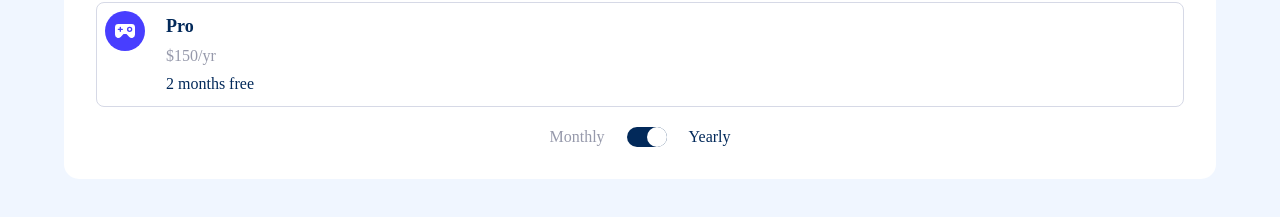
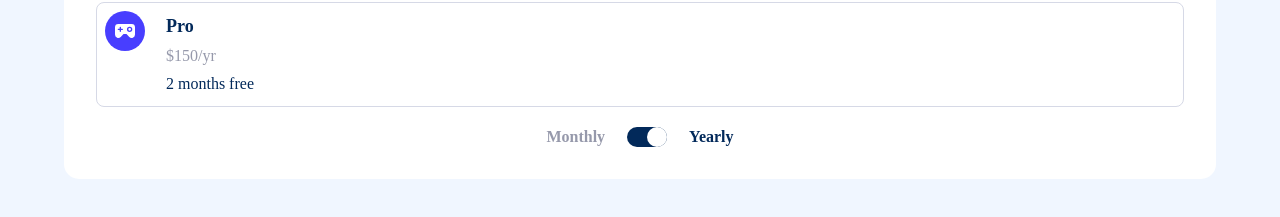
Before and after one commit to OrlandoLeyva/multi-step-form, a React (Vite) app: page /2 in a window 1280 px wide. Shown: the part 491-708 px from the top of the page. Built offline with nearby package versions, Linux system fonts and the light colour scheme.

Commit message:
billing-switcher styling

```diff
--- a/src/index.css
+++ b/src/index.css
@@ -252,6 +252,7 @@ textarea {
 
 .select-billing-button {
   background-color: transparent;
+  font-weight: var(--fw-bold);
   border: none;
   color: var(--Cool-gray);
 }
```
